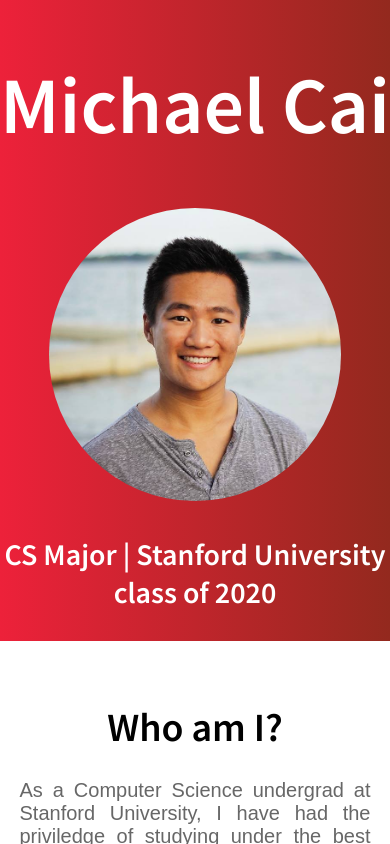
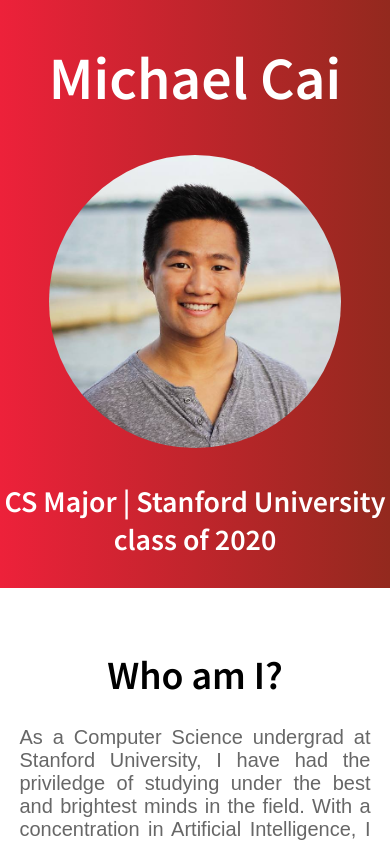
Before and after one commit to theCaiGuy/michaelcaidotcom, a React (Create React App) app: page / in a window 390 px wide. Shown: the top 844 px of the page. Built offline with nearby package versions, Linux system fonts and the light colour scheme.

Commit message:
Making small adjustment and testing on phone screen

```diff
--- a/src/App.css
+++ b/src/App.css
@@ -1,3 +1,74 @@
+/* For small screen sizes */
+@media only screen and (max-width: 768px) {
+  .Section {
+    display: inline-block;
+    width: 100%;
+    height: auto;
+    text-align: center;
+    align-content: center;
+  }
+
+  .Welcome-page {
+    text-align: center;
+    background: linear-gradient(to right, #ED213A, #93291E 100%);
+    z-index: 99999;
+    display: inline-block;
+    width: 100%;
+    height: 100%;
+  }
+
+  .Round-image {
+    border-radius: 50%;
+    max-width: 75%;
+    height: auto;
+    width: auto\9;
+  }
+
+  .Top-text {
+    color: white;
+    font-size: 60px;
+    font-family: 'Source Sans Pro', sans-serif;
+    font-weight: bold;
+  }
+
+  .Top-infotext {
+    color: white;
+    font-size: 30px;
+    font-family: 'Source Sans Pro', sans-serif;
+  }
+
+  .Header-text {
+    text-align: center;
+    font-size: 40px;
+    font-family: 'Source Sans Pro', sans-serif;
+    font-weight: normal;
+  }
+
+  .Introduction {
+    height: 100%;
+    padding: 15px;
+    max-width: 90%;
+    height: auto;
+    width: auto;
+    margin-left: auto;
+    margin-right: auto;
+    margin-top: 20px;
+    margin-bottom: 10px;
+    text-align: justify;
+    text-align-last: center;
+    /* background-color: #e6e6e6; */
+    /* border: 5px solid #ED213A;
+    border-radius: 25px; */
+  }
+
+  .Introduction-text {
+    font-size:20px;
+    color: #676767;
+  }
+}
+
+/* For normal screen sizes */
+@media only screen and (min-width: 768px) {
   .Section {
     display: inline-block;
     width: 100%;
@@ -42,31 +113,6 @@
     font-weight: normal;
   }
 
-@media only screen and (max-width: 768px) {
-  .Introduction {
-    height: 100%;
-    padding: 15px;
-    max-width: 90%;
-    height: auto;
-    width: auto;
-    margin-left: auto;
-    margin-right: auto;
-    margin-top: 20px;
-    margin-bottom: 10px;
-    text-align: justify;
-    text-align-last: center;
-    /* background-color: #e6e6e6; */
-    /* border: 5px solid #ED213A;
-    border-radius: 25px; */
-  }
-
-  .Introduction-text {
-    font-size:20px;
-    color: #676767;
-  }
-}
-
-@media only screen and (min-width: 768px) {
   .Introduction {
     height: 100%;
     padding: 15px;
--- a/src/App.js
+++ b/src/App.js
@@ -1,5 +1,4 @@
 import React, { Component } from 'react';
-import logo from './logo.svg';
 import './App.css';
 
 class Welcome extends Component {
```
Lines whose indentation alone changed are shown as unchanged.
